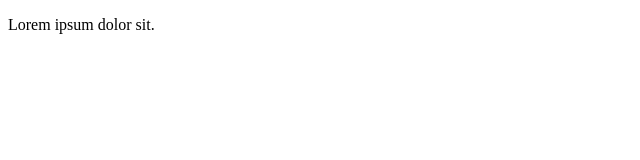
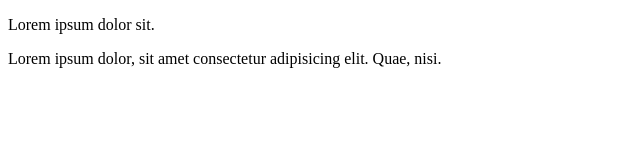
Before and after one commit to Dineshanand001/git-study, a plain HTML site: page index.html in a window 1280 px wide. Shown: the whole page, without its empty margins (0-640 px from the left). Drawn offline with Linux system fonts and the light colour scheme.

Commit message:
Added new p tag in feature

```diff
--- a/index.html
+++ b/index.html
@@ -17,6 +17,7 @@
             <p class="browsehappy">You are using an <strong>outdated</strong> browser. Please <a href="#">upgrade your browser</a> to improve your experience.</p>
         <![endif]-->
         <p>Lorem ipsum dolor sit.</p>
+        <p>Lorem ipsum dolor, sit amet consectetur adipisicing elit. Quae, nisi.</p>
         <script src="" async defer></script>
     </body>
 </html>
```
